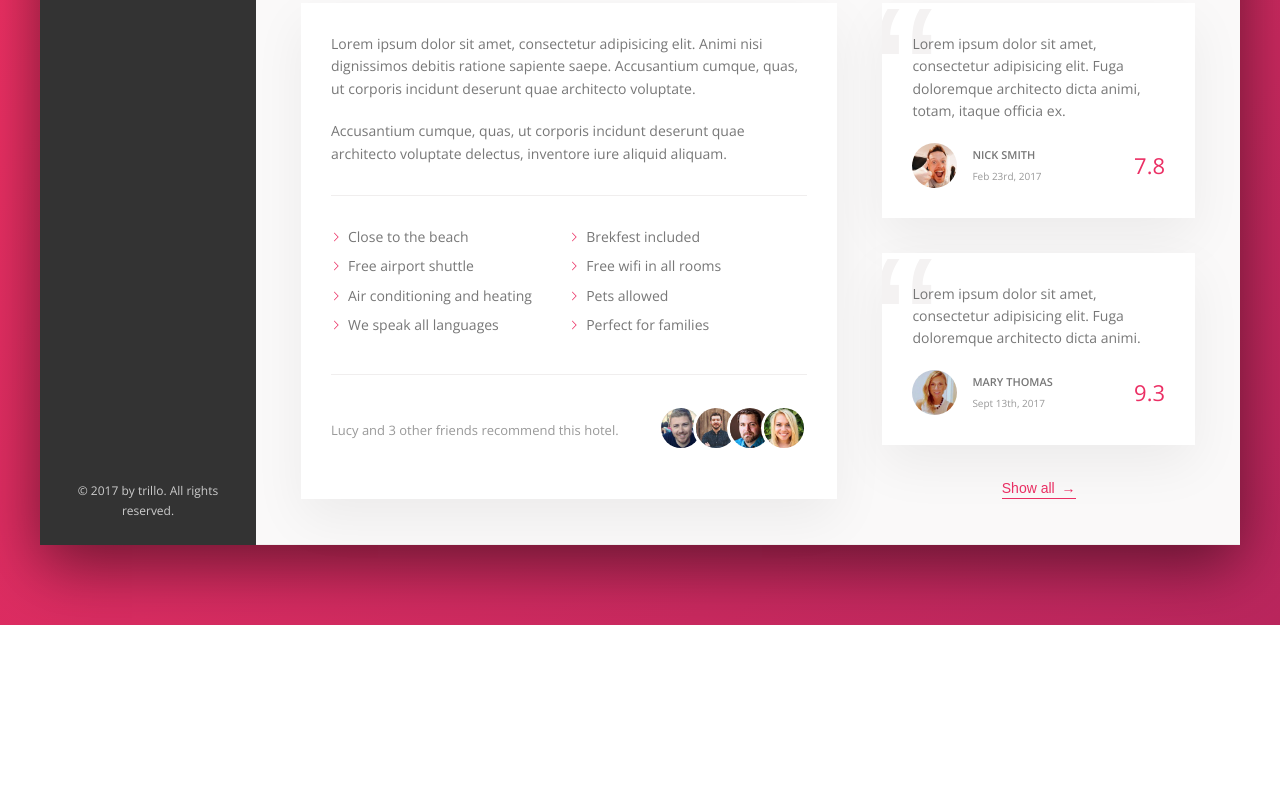
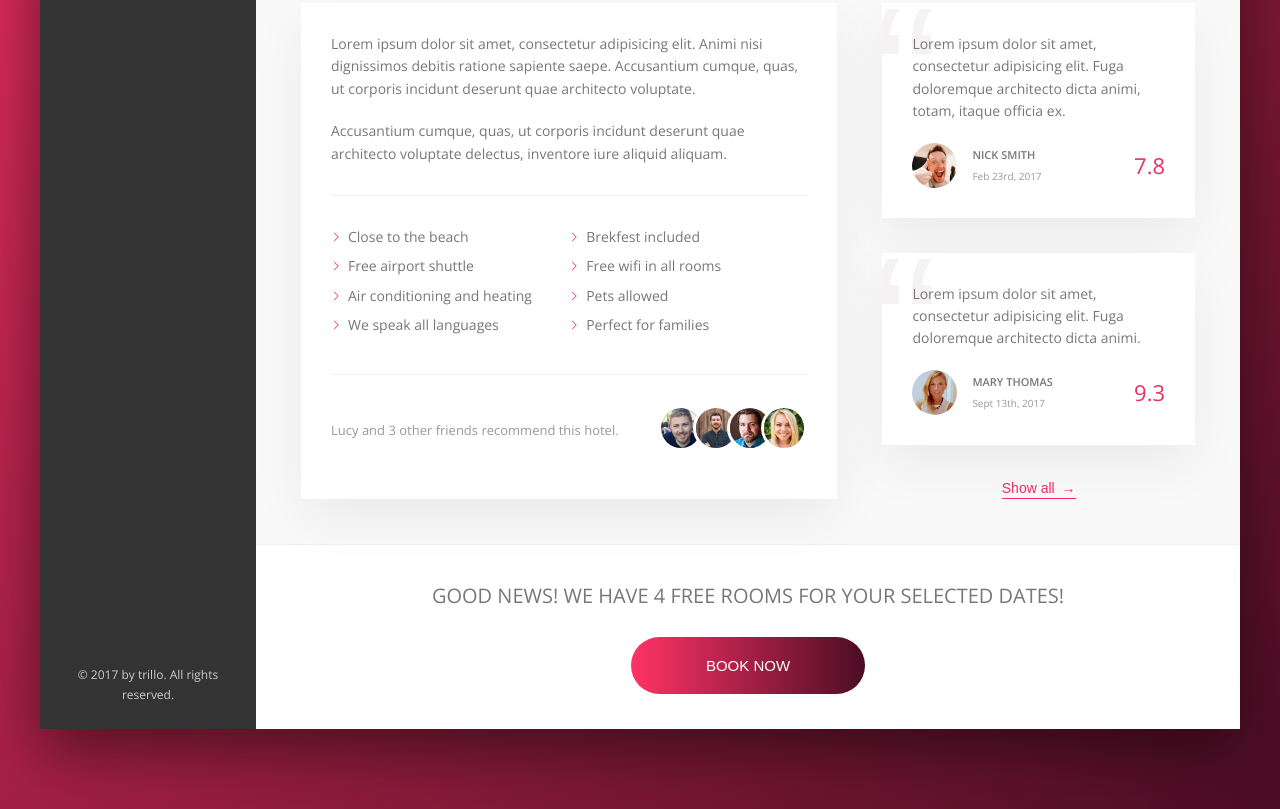
Before and after one commit to Altiuss/Trillo, a website: page index.html in a window 1280 px wide. Shown: the part 644-1453 px from the top of the page. Before the commit the page ends 1269 px from the top, so only its background shows below. Drawn offline with nearby package versions, Linux system fonts and the light colour scheme.

Commit message:
Building the CTA Section

```diff
--- a/index.html
+++ b/index.html
@@ -211,6 +211,16 @@
                     </div>
                 </div>
 
+                <div class="cta">
+                    <h2 class="cta__book-now">
+                        Good news! We have 4 free rooms for your selected dates!
+                    </h2>
+                    <button class="btn">
+                        <span class="btn__visible">Book now</span>
+                        <span class="btn__invisible">Only 4 rooms left</span>
+
+                    </button>
+                </div>
 
             </main>
         </div>
--- a/sass/_base.scss
+++ b/sass/_base.scss
@@ -1,7 +1,7 @@
 :root {
     --color-primary: #eb2f64;
     --color-primary-light: #FF3366;
-    --color-primary-dark: #BA265D;
+    --color-primary-dark: #4b0d24;
 
     --color-grey-light-1: #faf9f9;
     --color-grey-light-2: #f4f2f2;
--- a/sass/_components.scss
+++ b/sass/_components.scss
@@ -330,6 +330,7 @@
 
     &:hover {
         color: var(--color-grey-dark-1);
+
         span {
             margin-left: 8px;
         }
@@ -508,3 +509,73 @@
     }
 
 }
+
+
+///////////////////////////////////////////
+/// CALL TO ACTION
+
+
+
+.cta {
+    padding: 3.5rem 0;
+    text-align: center;
+
+    &__book-now {
+        font-size: 2rem;
+        font-weight: 300;
+        text-transform: uppercase;
+        margin-bottom: 2.5rem;
+
+    }
+}
+
+///////////////////////////////////////////
+/// CALL TO ACTION
+
+.btn {
+    font-size: 1.5rem;
+    font-weight: 300;
+    text-transform: uppercase;
+    border-radius: 100px;
+    border: none;
+    background-image: linear-gradient(to right, var(--color-primary-light), var(--color-primary-dark));
+    color: #fff;
+    position: relative;
+    overflow: hidden;
+    cursor: pointer;
+
+    &__visible {
+        display: inline-block;
+        height: 100%;
+        width: 100%;
+        padding: 2rem 7.5rem;
+    }
+
+    &__invisible {
+        display: inline-block;
+        position: absolute;
+        padding: 2rem 0;
+        height: 100%;
+        width: 100%;
+        left: 0;
+        top: -100%;
+        transition: all .3s;
+    }
+
+    &:hover {
+        background-image: linear-gradient(to left, var(--color-primary-light), var(--color-primary-dark));
+    }
+
+    &:hover &__visible {
+        transform: translateY(100%);
+    }
+
+    &:hover &__invisible {
+        top: 0;
+    }
+    &:focus {
+        outline: none;
+        animation: pulsate 1s infinite;
+    }
+
+}
```
Also changed, not shown: css/style.css, 1 other file.
